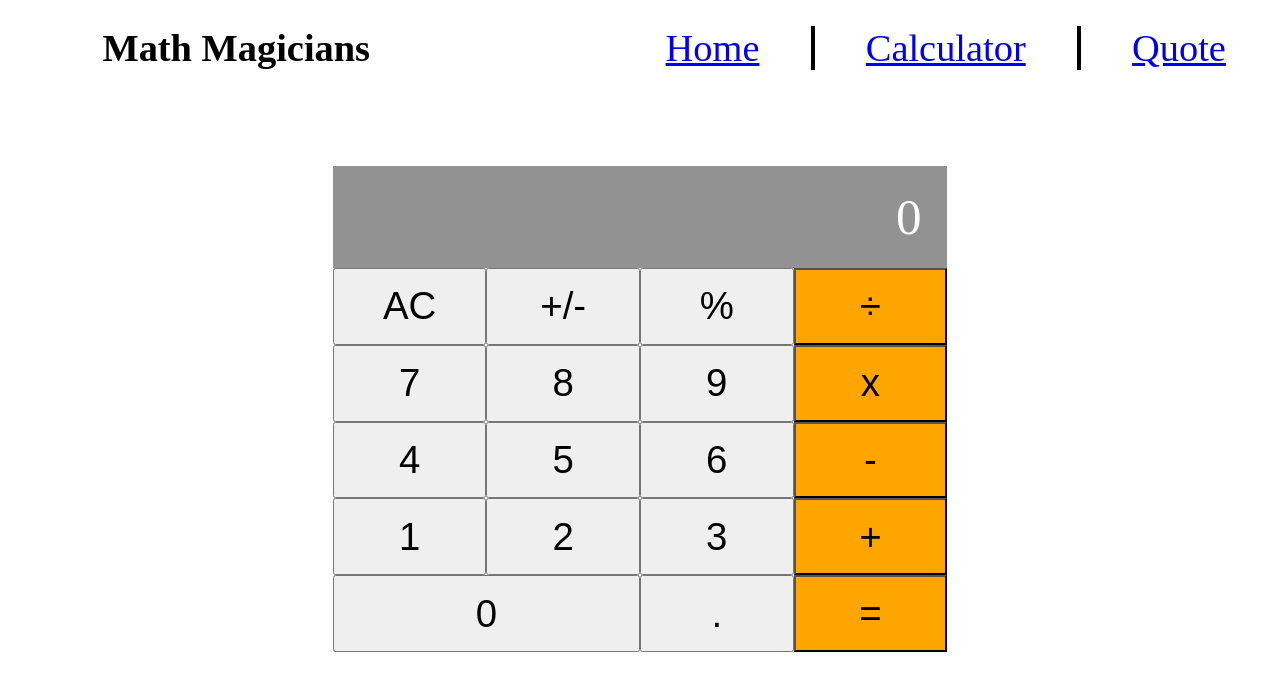
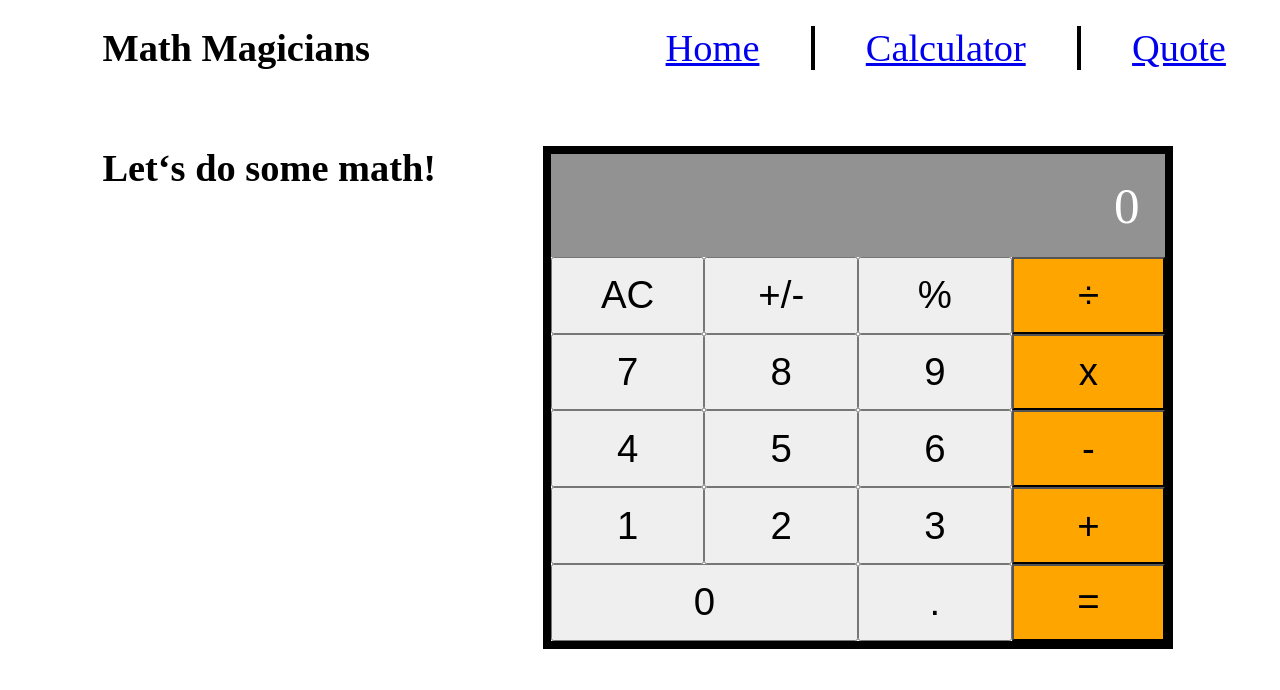
Before and after one commit to AxelSoler/Math-Magicians2, a React (Create React App) app: page /Calculator in a window 1280 px wide. Shown: the top 690 px of the page. Built offline with nearby package versions, Linux system fonts and the light colour scheme.

Commit message:
calculator style

```diff
--- a/src/App.css
+++ b/src/App.css
@@ -3,7 +3,8 @@
   flex-direction: column;
   align-items: center;
   width: 48vw;
-  margin: 12vh auto 0 auto;
+  margin: 0 auto;
+  border: 8px solid black;;
 }
 
 .calcBtns {
@@ -103,3 +104,13 @@
   margin: 2% 4%;
   font-size: 3vh;
 }
+
+.calculatorContainer {
+  width: 100%;
+  display: flex;
+  margin: 6vw 0 0 0;
+}
+
+.math {
+  margin-left: 8vw;
+}
--- a/src/components/Calculator.js
+++ b/src/components/Calculator.js
@@ -16,6 +16,8 @@
   };
 
   return (
+    <div className="calculatorContainer">
+      <h2 className="math">Let&lsquo;s do some math!</h2>
       <div className="calculator">
         <div className="answerDiv"><p className="answer">0</p></div>
         <div className="calcBtns">
@@ -44,6 +46,7 @@
           </div>
         </div>
       </div>
+    </div>
   );
 };
 
```
Lines whose indentation alone changed are shown as unchanged.
